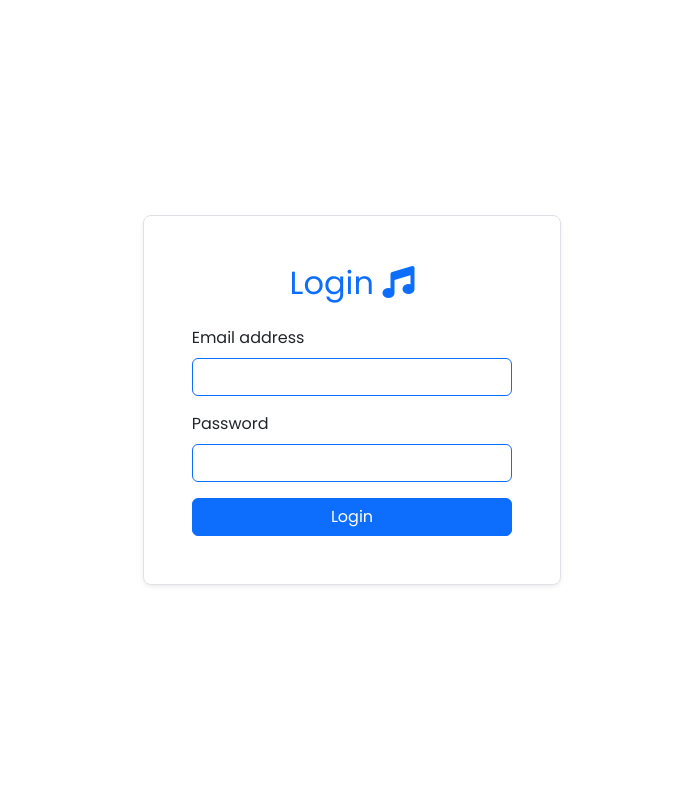
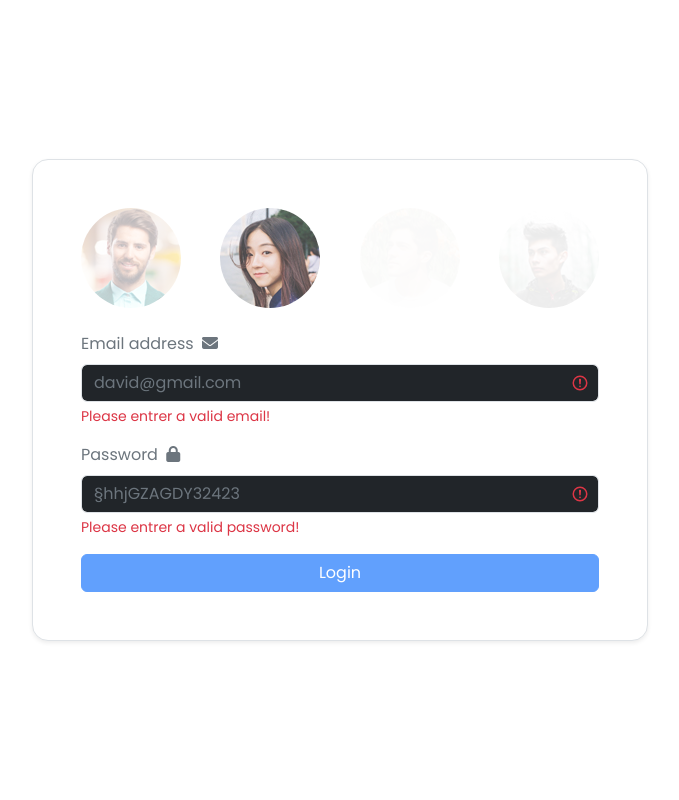
Before and after one commit to elhathoute/E_Lyrics, a PHP site: page / in a window 1280 px wide. Shown: the whole page, without its empty margins (288-967 px from the left). Run offline with PHP 8.4, Linux system fonts and the light colour scheme.

Commit message:
login success

```diff
--- a/adminController.php
+++ b/adminController.php
@@ -9,6 +9,12 @@ class AdminController{
 
         return $admins;
     }
+    public function getOneAdmin($email,$password){
+
+        $admins = Admin::getOne($email,$password);
+
+        return $admins;
+    }
      public function CountAdmin()
     {
         $countAdmin = Admin::getCountAdmin();
--- a/dashboardAdmin/scriptsPlugins.php
+++ b/dashboardAdmin/scriptsPlugins.php
@@ -14,6 +14,7 @@
     <script src="assets/js/dashboard.js"></script>
     <script src="assets/js/todolist.js"></script>
     <script src="assets/js/dataTable.js"></script>
+    <script src="../main.js"></script>
     <!-- End custom js for this page -->
     <!-- datatable -->
     <script src="https://cdn.datatables.net/1.13.1/js/jquery.dataTables.min.js"></script>
--- a/index.php
+++ b/index.php
@@ -1,4 +1,9 @@
+<?php
+session_start();
 
+//si on refresh la page session destroy
+session_destroy();
+?>
 <!DOCTYPE html>
 <html lang="en">
 <head>
@@ -25,26 +30,60 @@
 
     <!-- login -->
     <div class="container-fluid" >
+        <div class="row">
+
       <div class="row">
 
       <div class="" id="close-nav">
 
     <div class="vh-100 d-flex justify-content-center align-items-center">
-      <div class="col-md-4 p-5 shadow-sm border  rounded-3 white-bg">
-          <h2 class="text-center mb-4 text-primary">Login  <span><i class="fa fa-music"></i></span> </h2>
-          <form>
+
+
+      <div class="col-md-6  p-5 shadow-sm border bg-white rounded-4 ">
+          <!-- alert -->
+          <?php  if(isset($_SESSION['error-login'])){?>
+            <div class="alert text-center alert-danger" id="alert-danger" role="alert">
+
+                  <?= $_SESSION['error-login']; ?>
+                  </div>
+
+
+              <?php } ?>
+
+
+
+          <div  class="d-flex align-items-center justify-content-between mb-4 text-primary">
+            <?php for ($i = 1; $i <5; $i++){?>
+            <img id="img-login-<?= $i ?>"  class="rounded-pill" src="dashboardAdmin/assets/images/faces/face<?= $i;?>.jpg" alt="">
+            <?php }?>
+        </div>
+          <form action="verifyLogin.php" method="POST">
               <div class="mb-3">
-                  <label for="exampleInputEmail1" class="form-label" id="email">Email address</label>
-                  <input type="email" class="form-control border border-primary black-bg" id="exampleInputEmail1" aria-describedby="emailHelp">
+                  <label for="exampleInputEmail1" class="form-label text-secondary " id="email">Email address <i class="fa fa-envelope px-1"></i></label>
+                  <input type="text" name="email" class="form-control login border bg-dark black-bg is-invalid" id="email-login" aria-describedby="emailHelp" placeholder="david@gmail.com" minlength="4"
+                  >
+                  <div class="valid-feedback">
+                    Looks good
+                    </div>
+                    <div  class="invalid-feedback">
+                        Please entrer a valid email!
+                        </div>
               </div>
               <div class="mb-3">
-                  <label for="exampleInputPassword1" class="form-label " id="password">Password</label>
-                  <input type="password" class="form-control border border-primary black-bg" id="exampleInputPassword1">
+                  <label for="exampleInputPassword1" class="form-label text-secondary " id="password">Password <i class="fa fa-lock px-1"></i></label>
+                  <input type="password" name="password" class="form-control login border bg-dark black-bg is-invalid" id="password-login" placeholder="§hhjGZAGDY32423" minlength="4" >
+                  <div class="valid-feedback">
+                    Looks good!
+                    </div>
+                    <div  class="invalid-feedback">
+                        Please entrer a valid password!
+                        </div>
               </div>
 
               <div class="d-grid">
-                  <a href="dashboardAdmin/index.php" class="btn btn-primary" type="submit">Login</a>
+                  <button class="btn btn-primary" id="btn-login" disabled type="submit">Login</button>
               </div>
+
           </form>
 
       </div>
--- /dev/null
+++ b/logout.php
@@ -0,0 +1,6 @@
+<?php
+session_destroy();
+
+header('location:index.php');
+
+?>
--- a/main.js
+++ b/main.js
@@ -1,61 +1,65 @@
 $(document).ready(function(){
-       //hide navbar if user click in any place of body =>exact in div with id=quiz
-    $("body").click(function(e){
-   //closest=>selects the first ancestor of the given selector.
-     if($(e.target).closest("#close-nav").length>0){
-        $('#nav-toggle').removeClass('active');
-       $('nav ul').hide();
-     }
+  for(let j=1;j<5;j++){
+  for(let i=1;i<5;i++){
+    setTimeout(function(){
+      $("#img-login-"+j).fadeOut(2000*j*i);
+   },2000);
+   setTimeout(function(){
+    $("#img-login-"+j).fadeIn(2000*j*i);
+ },2000);
 
-    });
+}
+}
 
-    $('#nav-toggle').on('click',function() {
-        $('nav ul').slideToggle();
+if($('#alert-danger').is(':visible')==true){
+  {
+    $('#alert-danger').fadeOut(5000);
+  }
 
-      });
+}
+if($('#alert-success').is(':visible')==true){
+  {
+    $('#alert-success').fadeOut(5000);
+  }
 
-    //event of click
-      $('#nav-toggle').on('click', function() {
-        this.classList.toggle('active')
+}
+ $('#btn-login').hover(function(e){
+  e.preventDefault();
+  setTimeout(function(){
+    $('#btn-login').click();
 
-      });
 
-    //navbar par defaut black
-      $(".navigation ").css('background-color','black');
-     $("ul>li>a").css('background-color','black');
-     $("ul>li>.search").css('background-color','black');
-     $("ul>li>a").css('color','white');
-      $("#svg-icon-brand").css('background-color','white');
-  //display none of icon mode black
-  $("#toggle-icon-mode-black").css('display','none');
-  //click in  icon white mode
-  $("#toggle-icon-mode-white").click(function(){
-     $("body").css("background-color","black");
-     $("#toggle-icon-mode-black").css('display', 'block');
-     $(this).css('display', 'none');
+    },3000);
+    $(this).html('<i class="fas fa-spinner fa-spin"></i>&nbsp; wait');
 
-     $(".white-bg").css('background','white');
-  //active white mode
-     $(".navigation ").css('background-color','white');
-     $("ul>li>a").css('background-color','white');
-     $("ul>li>.search").css('background-color','white');
-     $("ul>li>a").css('color','black');
-    $("#svg-icon-brand").css('background-color','white');
-    $('.fa-search').css('background-color','white');
+});
 
-  });
-  //click in icon dark mode
-     $("#toggle-icon-mode-black").click(function(){
-     $("body").css("background-color","white");
-     $("#toggle-icon-mode-white").css('display', 'block');
-     $(this).css('display', 'none');
-   //return a dark mode
-     $(".navigation ").css('background-color','black');
-     $("ul>li>a").css('background-color','black');
-     $("ul>li>.search").css('background-color','black');
-     $("ul>li>a").css('color','white');
-      $("#svg-icon-brand").css('background-color','white');
-  });
+
+      $('#email-login,#password-login').on('keyup click blur focus select ',function(){
+        $(this).removeClass('bg-dark');
+          $(this).addClass('bg-white');
+        var pattern = /^\w+@[a-zA-Z_]+?\.[a-zA-Z]{2,3}$/;
+
+        if(
+          $('#email-login').val()!='' &&
+          $('#password-login').val()!=''&&
+          (($(this).val()).length) >= 4 &&
+          (pattern.test( $('#email-login').val()))==true
+        ){
+          $('#email-login,#password-login').removeClass('is-invalid');
+          $('#email-login,#password-login').addClass('is-valid');
+          $('#btn-login').prop('disabled',false);
+          $('#btn-login').removeClass('btn-primary');
+          $('#btn-login').addClass('btn-success');
+
+        }else{
+          $('#email-login,#password-login').addClass('is-invalid');
+          $('#email-login,#password-login').removeClass('is-valid');
+          $('#btn-login').prop('disabled',true);
+          $('#btn-login').addClass('btn-primary');
+          $('#btn-login').removeClass('btn-success');
+        }
+      })
 
 
 });
```
Also changed, not shown: adminModal.php (+7 -0 lines), dashboardAdmin/admins.php (+4 -3 lines), dashboardAdmin/index.php (+19 -1 lines), dashboardAdmin/navbar.php (+14 -4 lines), verifyLogin.php (added, +30 -0 lines), 2 other files.
